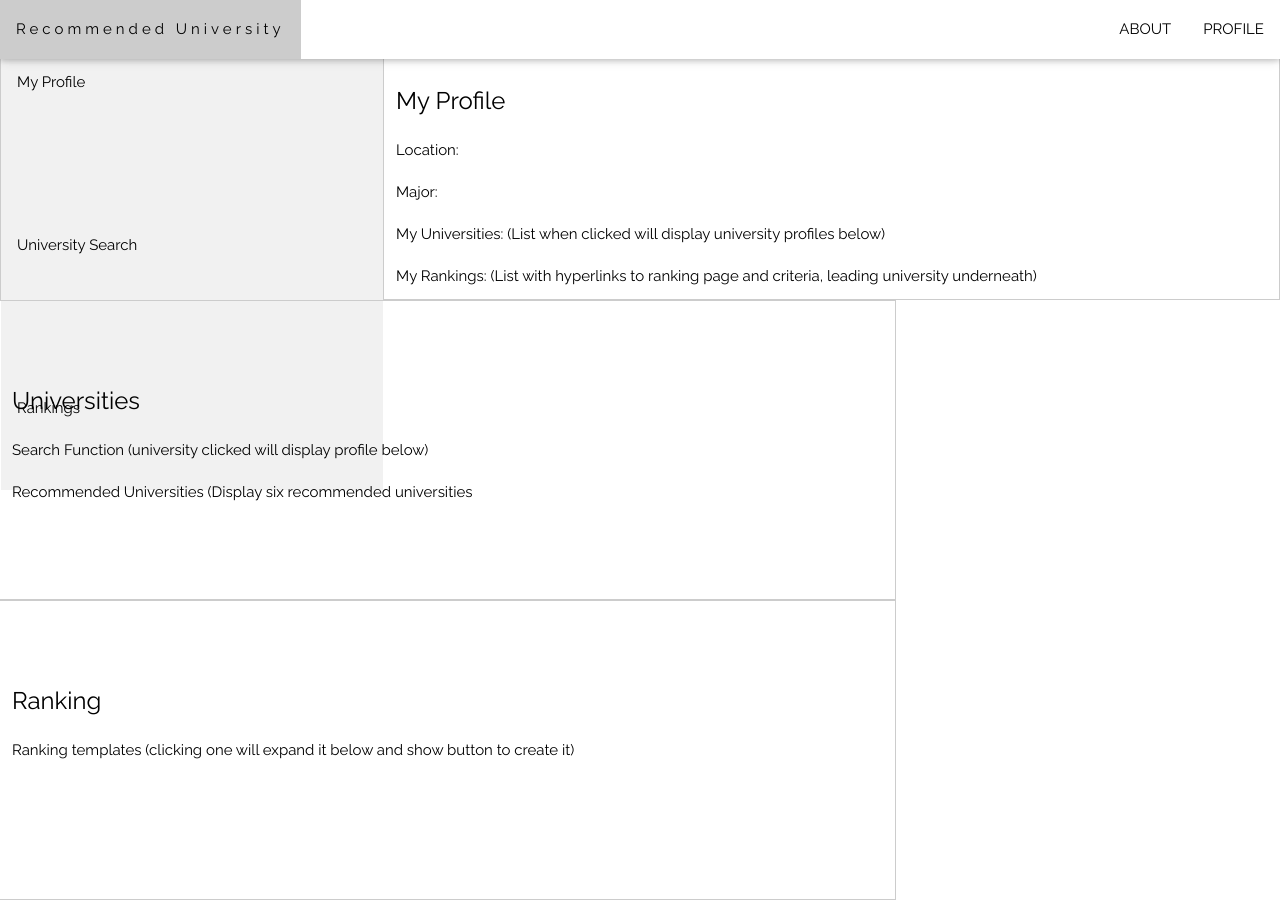
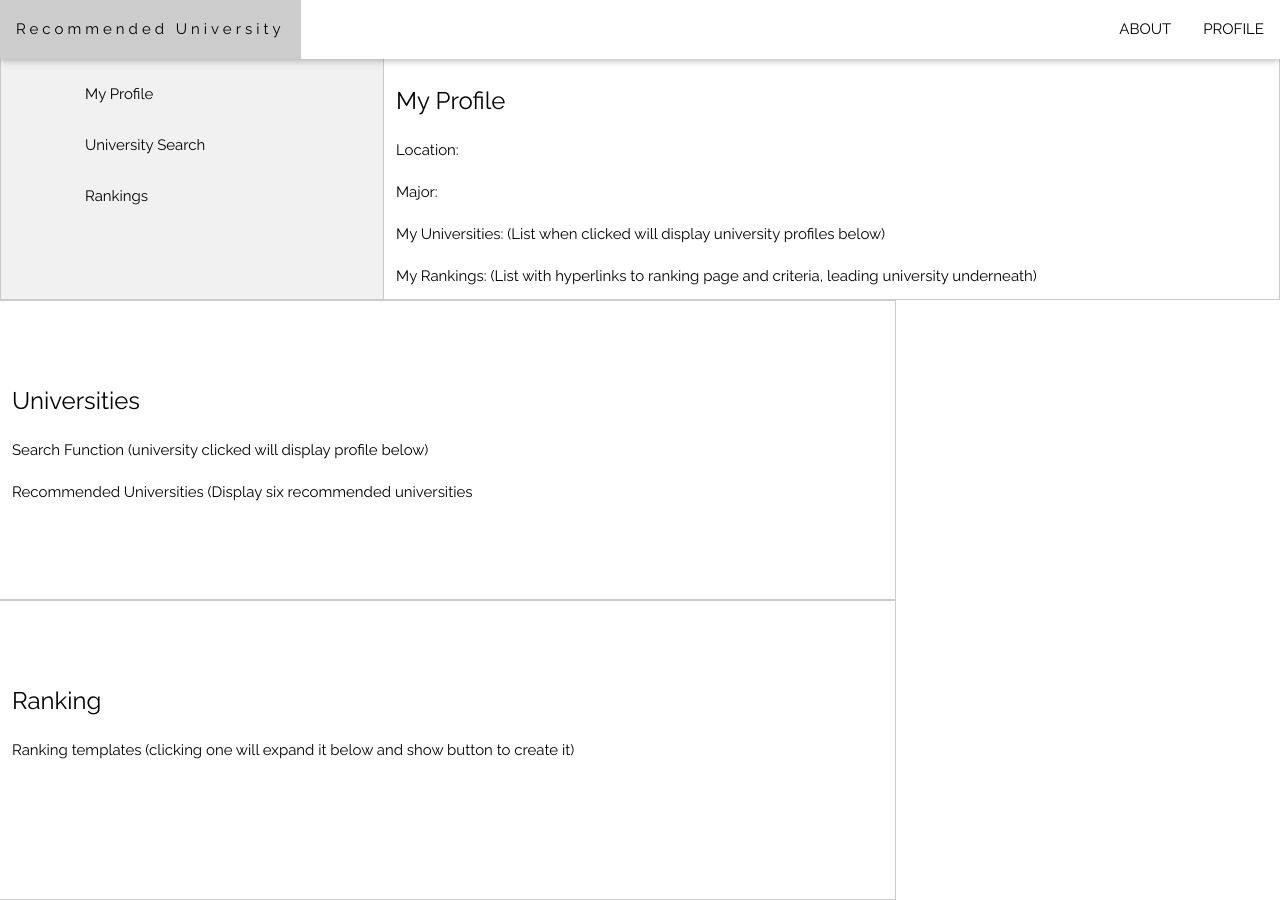
Before and after one commit to Cherrera543/Cherrera543.github.io, a plain HTML site: page Profile.html in a window 1280 px wide. Drawn offline with nearby package versions, Linux system fonts and the light colour scheme.

Commit message:
Update Profile.html

```diff
--- a/Profile.html
+++ b/Profile.html
@@ -41,7 +41,7 @@ body, html {
   display: block;
   background-color: inherit;
   color: black;
-  padding: 68px 16px;
+  padding: 12px 16px;
   width: 100%;
   border: none;
   outline: none;
@@ -95,10 +95,10 @@ body, html {
   <a href="https://cherrera543.github.io/#about" onclick="w3_close()" class="w3-bar-item w3-button">ABOUT</a>
   <a href="https://cherrera543.github.io/Sign-In.html" onclick="w3_close()" class="w3-bar-item w3-button">PROFILE</a>
 </nav>
-<div class="tab">
-  <button class="tablinks" onclick="openCity(event, 'My Profile')">My Profile</button>
-  <button class="tablinks" onclick="openCity(event, 'Univerity Search')">University Search</button>
-  <button class="tablinks" onclick="openCity(event, 'Rankings')">Rankings</button>
+<div style="padding: 68px" class="tab">
+  <button class="tablinks" onclick="openTab(event, 'My Profile')">My Profile</button>
+  <button class="tablinks" onclick="openTab(event, 'Univerity Search')">University Search</button>
+  <button class="tablinks" onclick="openTab(event, 'Rankings')">Rankings</button>
 </div>
 
 <div id="My Profile" class="tabcontent">
```
